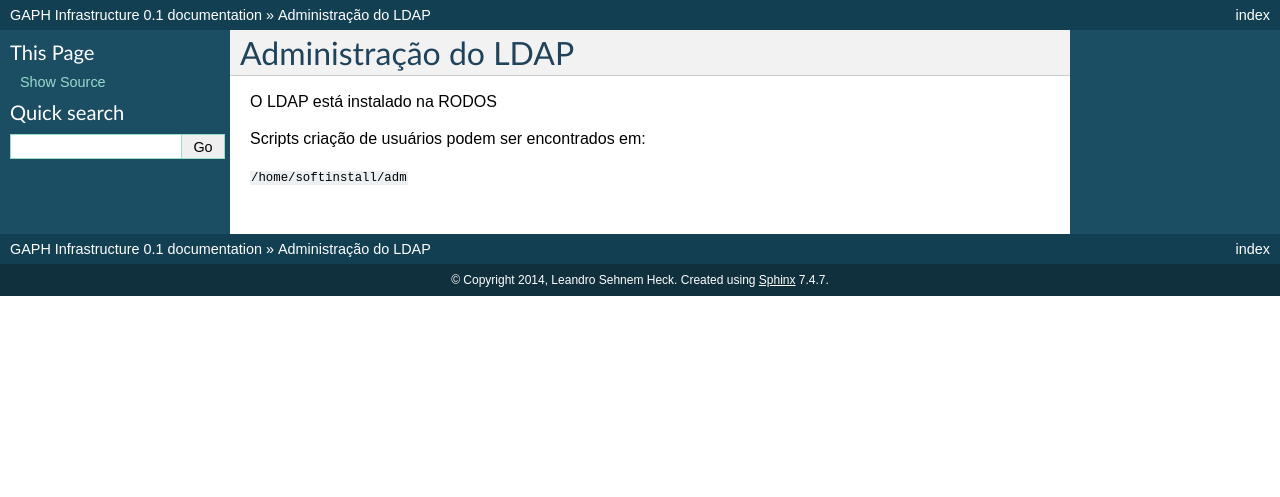
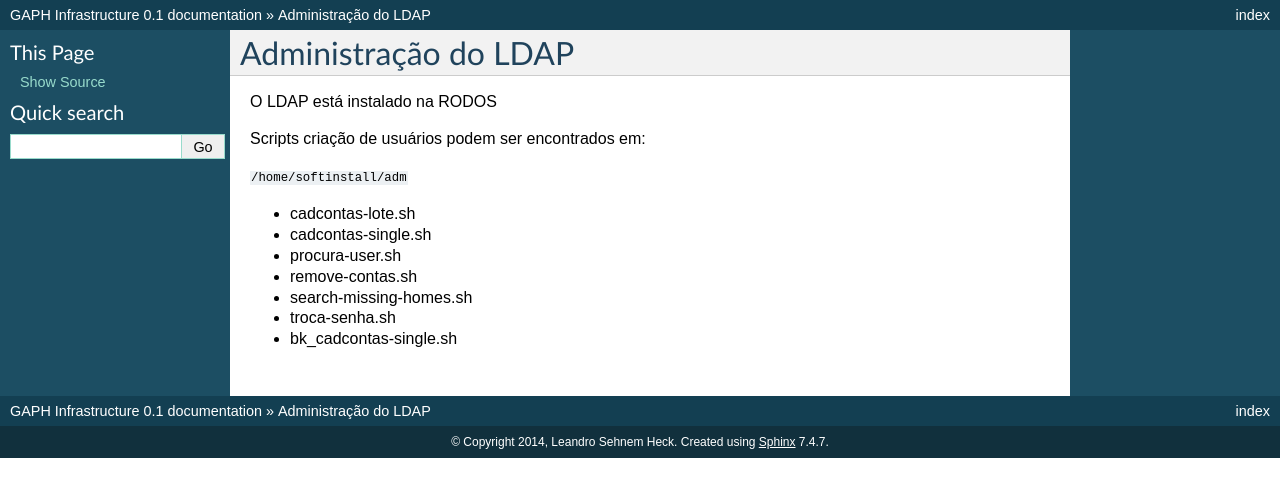
Before and after one commit to leoheck/gaph-infra-docs, a Sphinx documentation site: the page built from source/ldap.rst, in a window 1280 px wide. Shown: the top 497 px of the page. Built offline with Sphinx 7.4.7, drawn with Linux system fonts in a browser that asks for light colours.

Commit message:
Atualizando a pagina sobre o LDAP

```diff
--- a/source/ldap.rst
+++ b/source/ldap.rst
@@ -7,3 +7,11 @@ O LDAP está instalado na RODOS
 Scripts criação de usuários podem ser encontrados em:
 
 ``/home/softinstall/adm``
+
+- cadcontas-lote.sh
+- cadcontas-single.sh
+- procura-user.sh
+- remove-contas.sh
+- search-missing-homes.sh
+- troca-senha.sh
+- bk_cadcontas-single.sh
```
